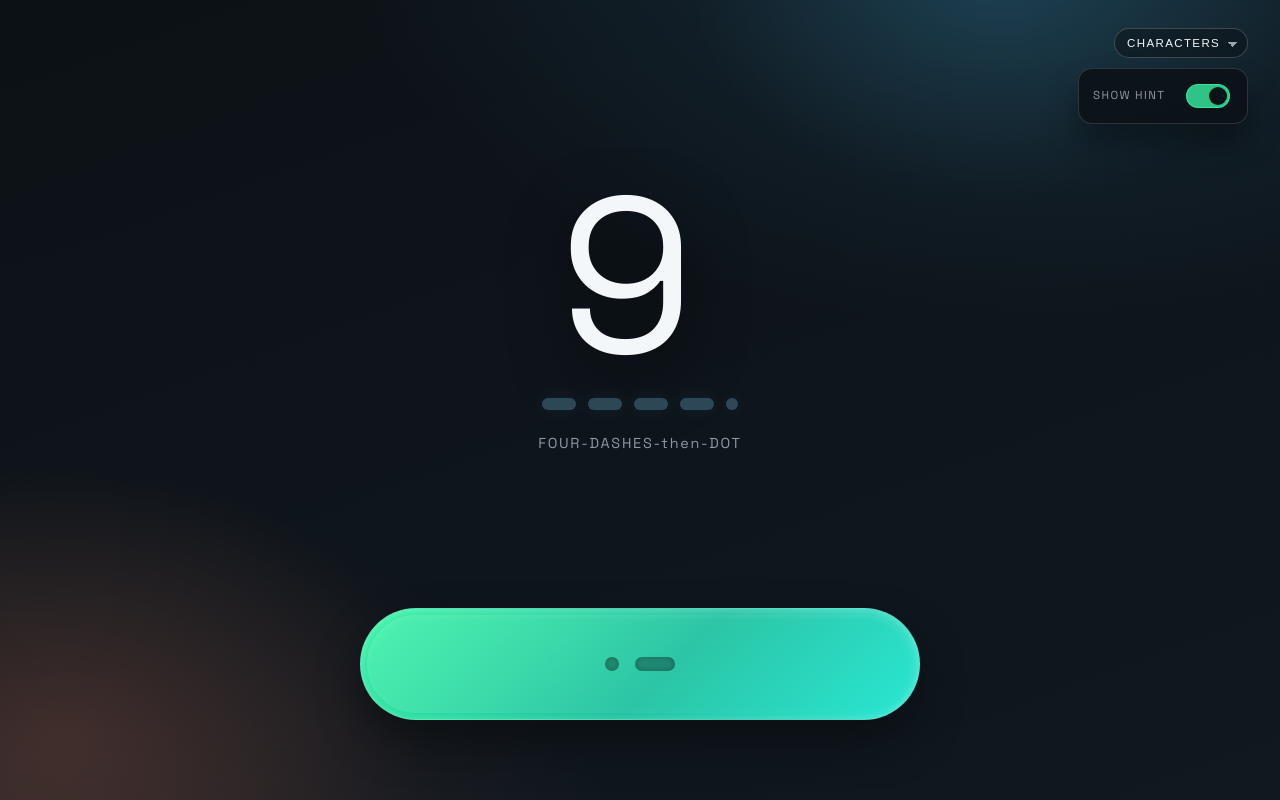
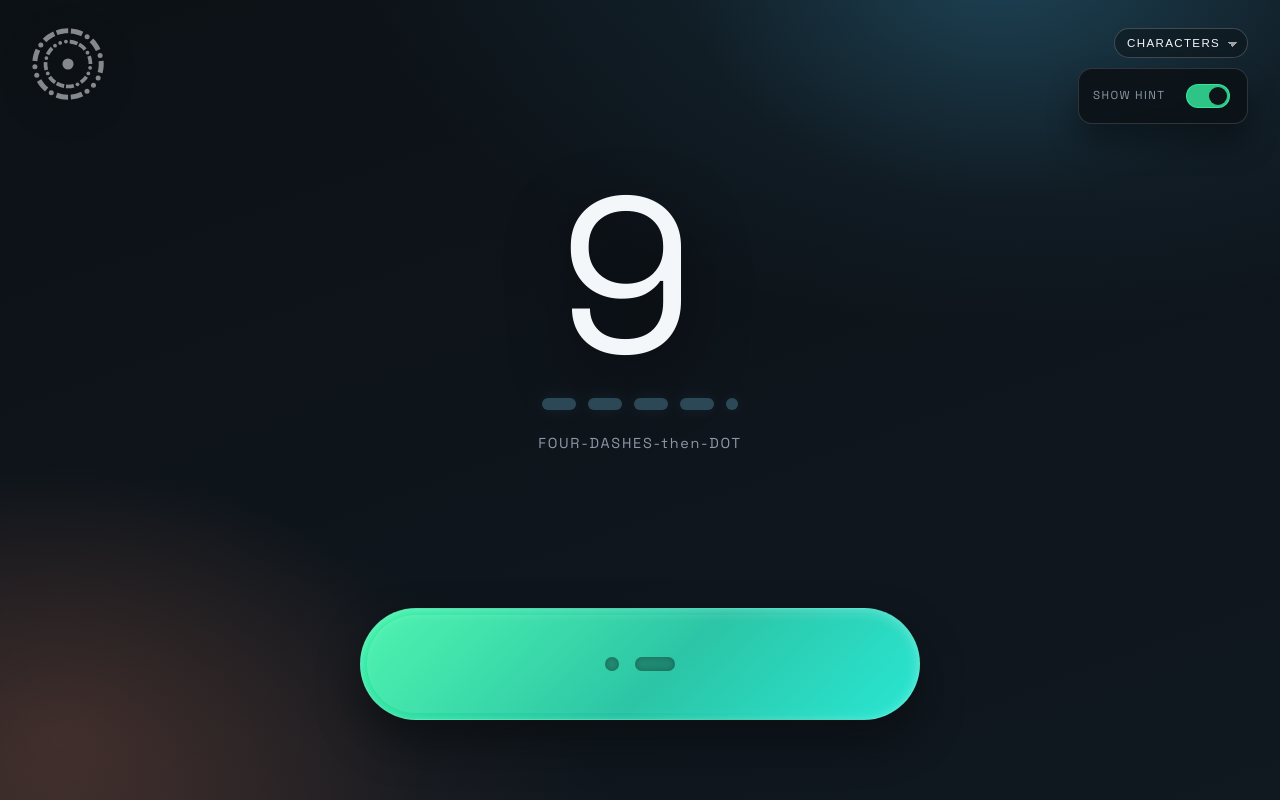
Before and after one commit to tylr-r/dit, a React (Vite) app: page / in a window 1280 px wide. Built offline with nearby package versions, Linux system fonts and the light colour scheme; a web font is replaced by a local one.

Commit message:
Add dit dot logo to site

```diff
--- a/index.html
+++ b/index.html
@@ -2,7 +2,7 @@
 <html lang="en">
   <head>
     <meta charset="UTF-8" />
-    <link rel="icon" type="image/svg+xml" href="/vite.svg" />
+    <link rel="icon" type="image/svg+xml" href="/DitDot-logo.svg" />
     <meta name="viewport" content="width=device-width, initial-scale=1.0" />
     <title>more-simple</title>
   </head>
--- a/src/App.css
+++ b/src/App.css
@@ -36,6 +36,28 @@
     );
   pointer-events: none;
   z-index: 0;
+}
+
+.logo {
+  position: absolute;
+  top: clamp(16px, 4vw, 28px);
+  left: clamp(16px, 4vw, 32px);
+  z-index: 2;
+  display: flex;
+  align-items: center;
+}
+
+.logo img {
+  width: clamp(44px, 6vw, 72px);
+  height: auto;
+  display: block;
+  filter: drop-shadow(0 10px 24px rgba(0, 0, 0, 0.35));
+  opacity: 0.5;
+  transition: opacity 160ms ease;
+}
+
+.logo img:hover {
+  opacity: 1;
 }
 
 .settings {
--- a/src/App.tsx
+++ b/src/App.tsx
@@ -598,6 +598,9 @@ function App() {
     : Boolean(freestyleResult)
   return (
     <div className={`app status-${status}`}>
+      <div className="logo">
+        <img src="/DitDot-logo.svg" alt="DitDot" />
+      </div>
       <div className="settings">
         <select
           className="mode-select"
```
Also changed, not shown: public/DitDot-logo.svg (added).
